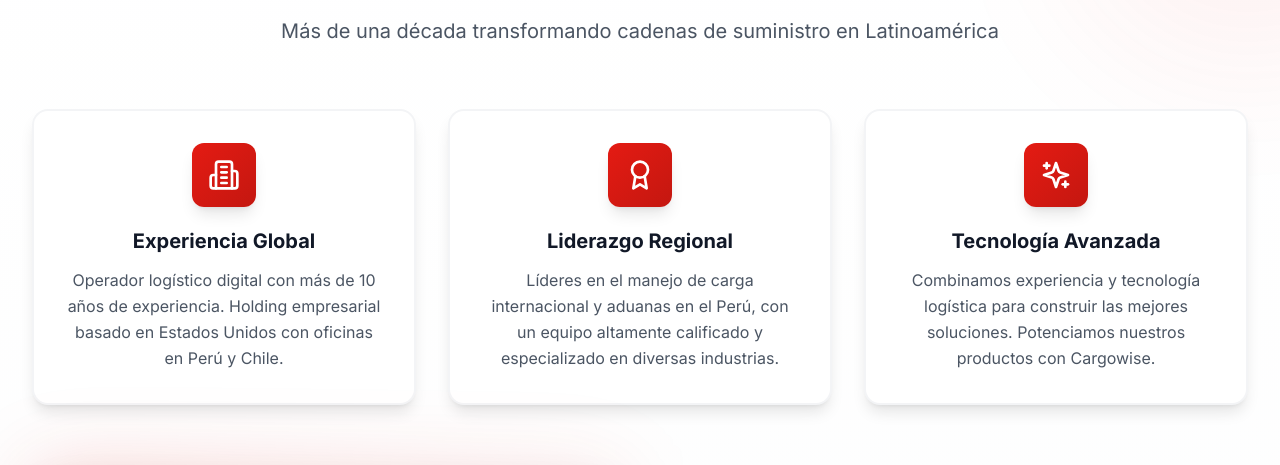
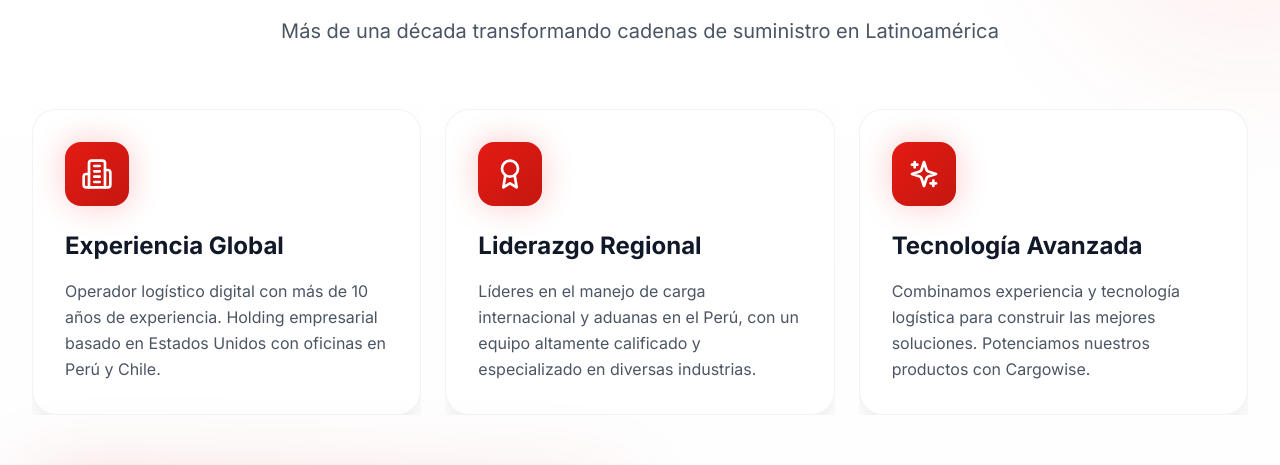
Before and after one commit to cookiecodespy/Ez_webpage, a React (Vite) app: page / in a window 1280 px wide. Shown: the part 947-1412 px from the top of the page. Built offline with nearby package versions, Linux system fonts and the light colour scheme; grey boxes are pictures that could not be loaded.

Commit message:
Design: Intro cards estilo moderno 2025 (glassmorphism, gradientes animados, sombras suaves)

```diff
--- a/src/components/About.tsx
+++ b/src/components/About.tsx
@@ -127,71 +127,89 @@ const About = () => {
           </p>
         </motion.div>
 
-        {/* Intro cards con iconos */}
-        <div className="grid md:grid-cols-3 gap-8 mb-16">
+        {/* Intro cards - Modern Bento Grid Layout */}
+        <div className="grid md:grid-cols-3 gap-6 mb-16">
           {/* Card 1 - Experiencia */}
           <motion.div
-            className="group relative"
+            className="group relative overflow-hidden"
             initial={prefersReducedMotion ? undefined : { opacity: 0, y: 20 }}
             whileInView={prefersReducedMotion ? undefined : { opacity: 1, y: 0 }}
             viewport={{ once: true }}
             transition={{ delay: 0 }}
           >
-            <div className="absolute inset-0 bg-gradient-to-br from-[#E41B13] to-[#C41710] rounded-2xl opacity-0 group-hover:opacity-30 blur-xl transition-opacity duration-500" />
-            <div className="relative h-full backdrop-blur-sm bg-white border-2 border-gray-100 rounded-2xl p-8 shadow-lg hover:shadow-2xl transition-all duration-300 hover:-translate-y-2">
-              <div className="flex flex-col items-center text-center">
-                <div className="mb-5 p-4 rounded-xl bg-gradient-to-br from-[#E41B13] to-[#C41710] shadow-lg group-hover:scale-110 transition-transform duration-300">
+            {/* Animated gradient background */}
+            <div className="absolute inset-0 bg-gradient-to-br from-[#E41B13]/10 via-transparent to-[#E41B13]/5 opacity-0 group-hover:opacity-100 transition-opacity duration-500" />
+
+            {/* Glass card */}
+            <div className="relative h-full backdrop-blur-md bg-white/80 border border-gray-200/50 rounded-3xl p-8 shadow-xl shadow-gray-200/50 hover:shadow-2xl hover:shadow-[#E41B13]/10 transition-all duration-500 hover:-translate-y-1">
+              {/* Icon with animated gradient */}
+              <div className="relative mb-6 inline-flex">
+                <div className="absolute inset-0 bg-gradient-to-br from-[#E41B13] via-[#FF6B6B] to-[#E41B13] rounded-2xl blur-lg opacity-30 group-hover:opacity-50 group-hover:blur-xl transition-all duration-500" />
+                <div className="relative p-4 rounded-2xl bg-gradient-to-br from-[#E41B13] to-[#C41710] group-hover:scale-110 transition-transform duration-500">
                   <Building2 className="h-8 w-8 text-white" />
                 </div>
-                <h3 className="text-xl font-bold text-gray-900 mb-3">Experiencia Global</h3>
-                <p className="text-base text-gray-600 leading-relaxed">
-                  Operador logístico digital con más de 10 años de experiencia. Holding empresarial basado en Estados Unidos con oficinas en Perú y Chile.
-                </p>
               </div>
+
+              <h3 className="text-2xl font-bold text-gray-900 mb-4 group-hover:text-[#E41B13] transition-colors duration-300">
+                Experiencia Global
+              </h3>
+              <p className="text-gray-600 leading-relaxed">
+                Operador logístico digital con más de 10 años de experiencia. Holding empresarial basado en Estados Unidos con oficinas en Perú y Chile.
+              </p>
             </div>
           </motion.div>
 
           {/* Card 2 - Liderazgo */}
           <motion.div
-            className="group relative"
+            className="group relative overflow-hidden"
             initial={prefersReducedMotion ? undefined : { opacity: 0, y: 20 }}
             whileInView={prefersReducedMotion ? undefined : { opacity: 1, y: 0 }}
             viewport={{ once: true }}
             transition={{ delay: 0.1 }}
           >
-            <div className="absolute inset-0 bg-gradient-to-br from-[#E41B13] to-[#C41710] rounded-2xl opacity-0 group-hover:opacity-30 blur-xl transition-opacity duration-500" />
-            <div className="relative h-full backdrop-blur-sm bg-white border-2 border-gray-100 rounded-2xl p-8 shadow-lg hover:shadow-2xl transition-all duration-300 hover:-translate-y-2">
-              <div className="flex flex-col items-center text-center">
-                <div className="mb-5 p-4 rounded-xl bg-gradient-to-br from-[#E41B13] to-[#C41710] shadow-lg group-hover:scale-110 transition-transform duration-300">
+            <div className="absolute inset-0 bg-gradient-to-br from-[#E41B13]/10 via-transparent to-[#E41B13]/5 opacity-0 group-hover:opacity-100 transition-opacity duration-500" />
+
+            <div className="relative h-full backdrop-blur-md bg-white/80 border border-gray-200/50 rounded-3xl p-8 shadow-xl shadow-gray-200/50 hover:shadow-2xl hover:shadow-[#E41B13]/10 transition-all duration-500 hover:-translate-y-1">
+              <div className="relative mb-6 inline-flex">
+                <div className="absolute inset-0 bg-gradient-to-br from-[#E41B13] via-[#FF6B6B] to-[#E41B13] rounded-2xl blur-lg opacity-30 group-hover:opacity-50 group-hover:blur-xl transition-all duration-500" />
+                <div className="relative p-4 rounded-2xl bg-gradient-to-br from-[#E41B13] to-[#C41710] group-hover:scale-110 transition-transform duration-500">
                   <Award className="h-8 w-8 text-white" />
                 </div>
-                <h3 className="text-xl font-bold text-gray-900 mb-3">Liderazgo Regional</h3>
-                <p className="text-base text-gray-600 leading-relaxed">
-                  Líderes en el manejo de carga internacional y aduanas en el Perú, con un equipo altamente calificado y especializado en diversas industrias.
-                </p>
               </div>
+
+              <h3 className="text-2xl font-bold text-gray-900 mb-4 group-hover:text-[#E41B13] transition-colors duration-300">
+                Liderazgo Regional
+              </h3>
+              <p className="text-gray-600 leading-relaxed">
+                Líderes en el manejo de carga internacional y aduanas en el Perú, con un equipo altamente calificado y especializado en diversas industrias.
+              </p>
             </div>
           </motion.div>
 
           {/* Card 3 - Tecnología */}
           <motion.div
-            className="group relative"
+            className="group relative overflow-hidden"
             initial={prefersReducedMotion ? undefined : { opacity: 0, y: 20 }}
             whileInView={prefersReducedMotion ? undefined : { opacity: 1, y: 0 }}
             viewport={{ once: true }}
             transition={{ delay: 0.2 }}
           >
-            <div className="absolute inset-0 bg-gradient-to-br from-[#E41B13] to-[#C41710] rounded-2xl opacity-0 group-hover:opacity-30 blur-xl transition-opacity duration-500" />
-            <div className="relative h-full backdrop-blur-sm bg-white border-2 border-gray-100 rounded-2xl p-8 shadow-lg hover:shadow-2xl transition-all duration-300 hover:-translate-y-2">
-              <div className="flex flex-col items-center text-center">
-                <div className="mb-5 p-4 rounded-xl bg-gradient-to-br from-[#E41B13] to-[#C41710] shadow-lg group-hover:scale-110 transition-transform duration-300">
+            <div className="absolute inset-0 bg-gradient-to-br from-[#E41B13]/10 via-transparent to-[#E41B13]/5 opacity-0 group-hover:opacity-100 transition-opacity duration-500" />
+
+            <div className="relative h-full backdrop-blur-md bg-white/80 border border-gray-200/50 rounded-3xl p-8 shadow-xl shadow-gray-200/50 hover:shadow-2xl hover:shadow-[#E41B13]/10 transition-all duration-500 hover:-translate-y-1">
+              <div className="relative mb-6 inline-flex">
+                <div className="absolute inset-0 bg-gradient-to-br from-[#E41B13] via-[#FF6B6B] to-[#E41B13] rounded-2xl blur-lg opacity-30 group-hover:opacity-50 group-hover:blur-xl transition-all duration-500" />
+                <div className="relative p-4 rounded-2xl bg-gradient-to-br from-[#E41B13] to-[#C41710] group-hover:scale-110 transition-transform duration-500">
                   <Sparkles className="h-8 w-8 text-white" />
                 </div>
-                <h3 className="text-xl font-bold text-gray-900 mb-3">Tecnología Avanzada</h3>
-                <p className="text-base text-gray-600 leading-relaxed">
-                  Combinamos experiencia y tecnología logística para construir las mejores soluciones. Potenciamos nuestros productos con Cargowise.
-                </p>
               </div>
+
+              <h3 className="text-2xl font-bold text-gray-900 mb-4 group-hover:text-[#E41B13] transition-colors duration-300">
+                Tecnología Avanzada
+              </h3>
+              <p className="text-gray-600 leading-relaxed">
+                Combinamos experiencia y tecnología logística para construir las mejores soluciones. Potenciamos nuestros productos con Cargowise.
+              </p>
             </div>
           </motion.div>
         </div>
```
